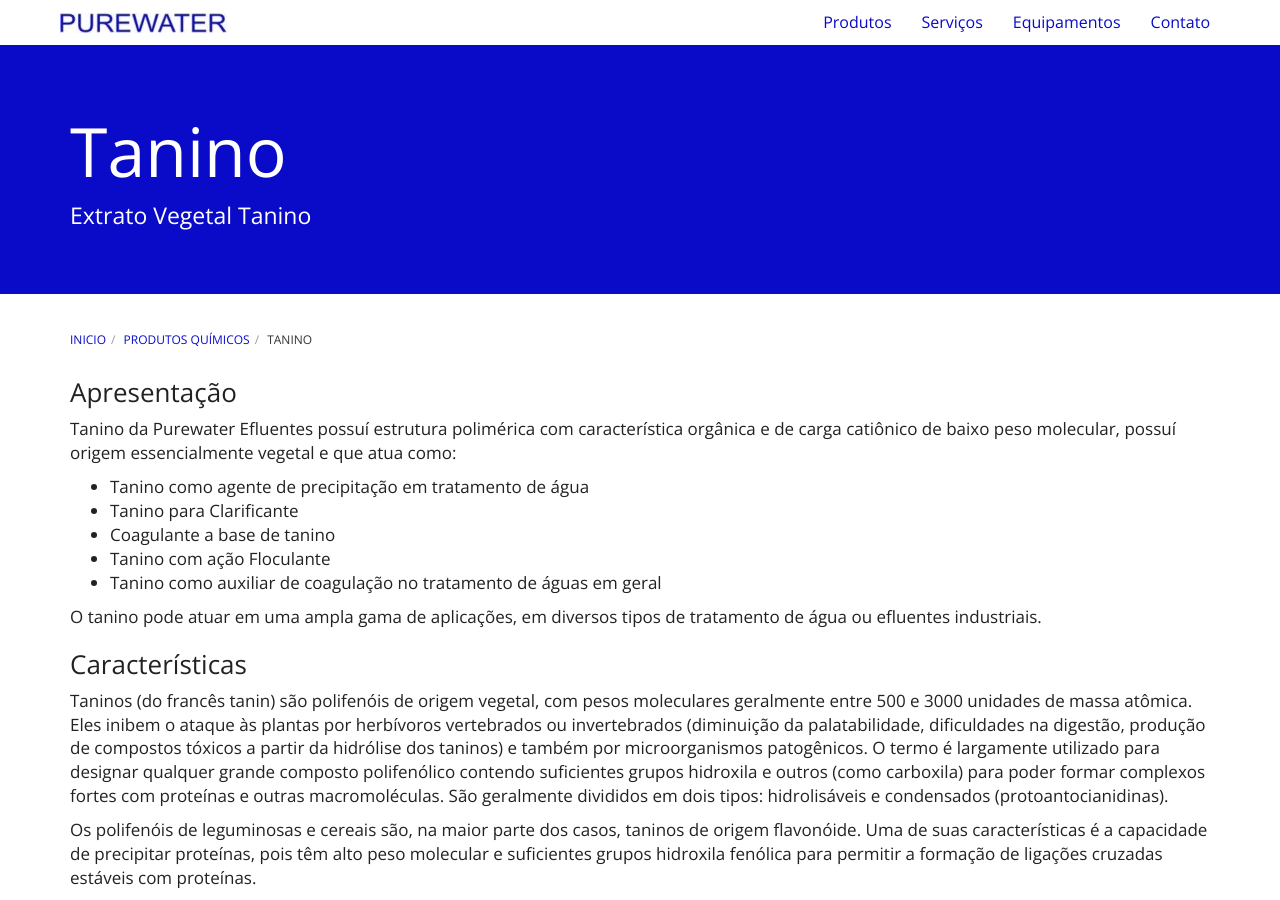
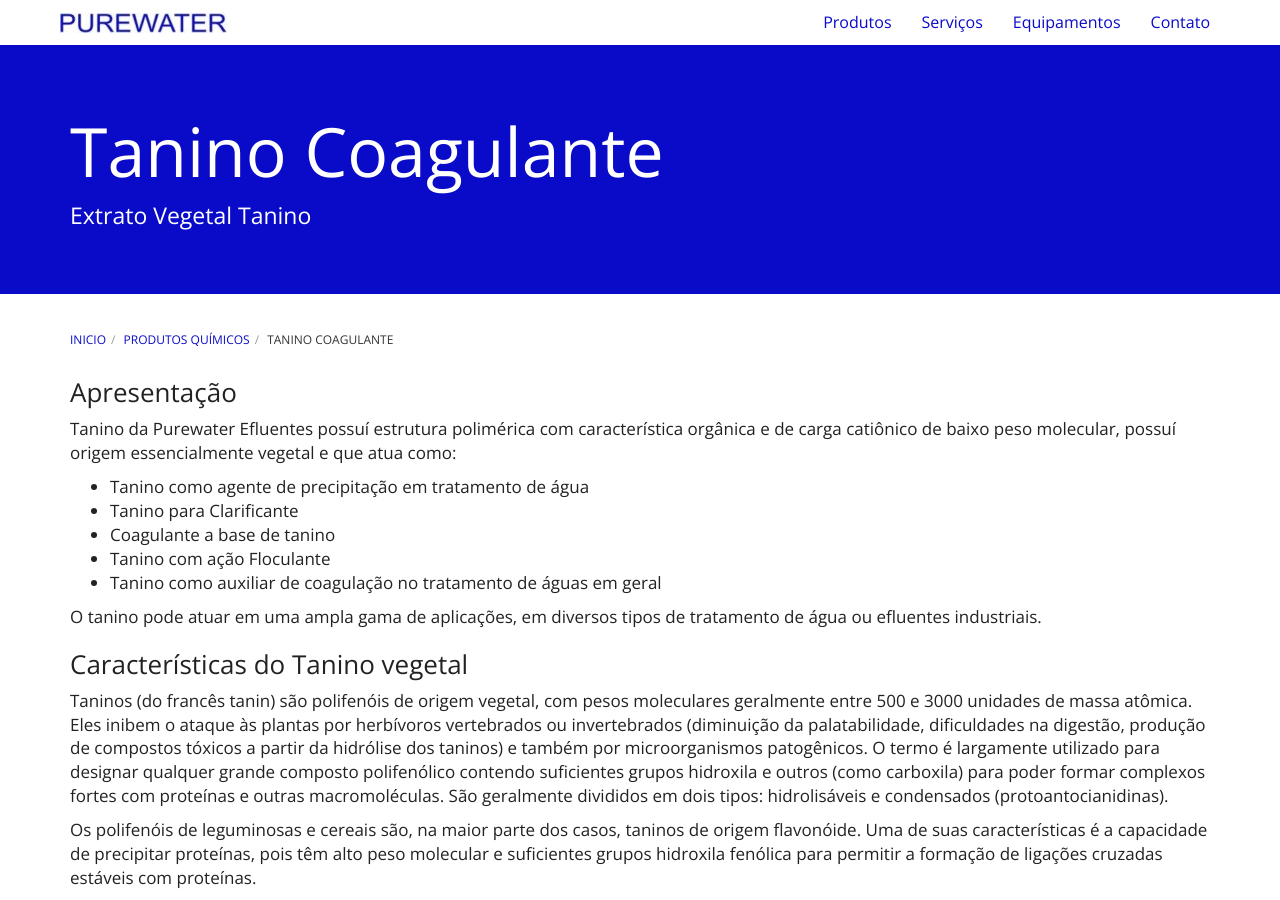
Before and after one commit to purewaterefluentes/purewaterefluentes.github.io, a Jekyll site: the page built from produtos/tanino-vegetal.md, in a window 1280 px wide and 900 px high. Built offline with Jekyll 4.4.1, drawn with Linux system fonts in a browser that asks for light colours; nearby versions of some CDN libraries; library files that are not in the unit come from our copies.

Commit message:
Create tanino-vegetal.md

```diff
--- a/produtos/tanino-vegetal.md
+++ b/produtos/tanino-vegetal.md
@@ -1,7 +1,7 @@
 ---
 layout: contato
-pageTitle: Tanino Vegetal, tanino coagulante, extrato taninico, aquafloc, extrato vegetal tanino
-title: Tanino
+pageTitle: Tanino Vegetal, tanino coagulante, extrato taninico, aquafloc, extrato vegetal tanino, tanino para tratamento de água, tanino para tratamento de efluentes,
+title: Tanino Coagulante
 subtitle: Extrato Vegetal Tanino
 ---
 
@@ -17,7 +17,7 @@
 
 O tanino pode atuar em uma ampla gama de aplicações, em diversos tipos de tratamento de água ou efluentes industriais.
 
-### Características
+### Características do Tanino vegetal
 
 Taninos (do francês tanin) são polifenóis de origem vegetal, com pesos moleculares geralmente entre 500 e 3000 unidades de massa atômica. Eles inibem o ataque às plantas por herbívoros vertebrados ou invertebrados (diminuição da palatabilidade, dificuldades na digestão, produção de compostos tóxicos a partir da hidrólise dos taninos) e também por microorganismos patogênicos. O termo é largamente utilizado para designar qualquer grande composto polifenólico contendo suficientes grupos hidroxila e outros (como carboxila) para poder formar complexos fortes com proteínas e outras macromoléculas. São geralmente divididos em dois tipos: hidrolisáveis e condensados (protoantocianidinas).
 
```
